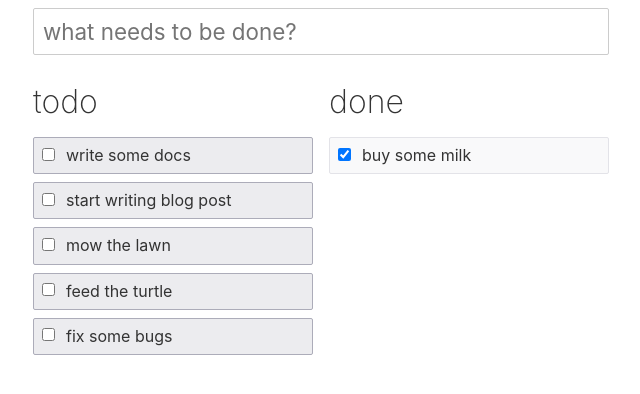
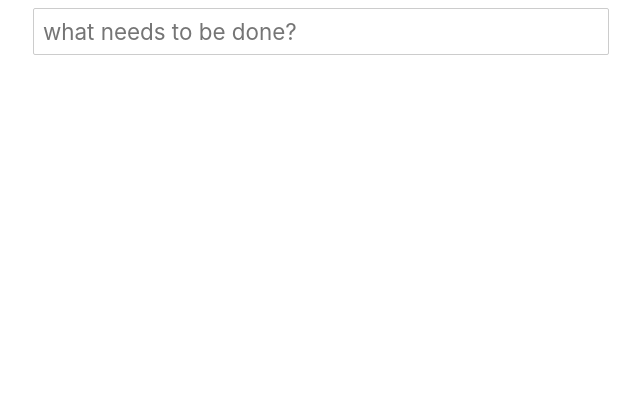
Before and after one commit to xec/electron-todo, a Svelte app: page / in a window 1280 px wide. Shown: the top 394 px of the page, without its empty margins (319-959 px from the left). Built offline with nearby package versions, Linux system fonts and the light colour scheme.

Commit message:
persist data in localStorage for now

```diff
--- a/public/global.css
+++ b/public/global.css
@@ -5,6 +5,7 @@ html, body {
 }
 
 body {
+	background-color: white;
 	color: #333;
 	margin: 0;
 	padding: 8px;
--- a/src/Todo.svelte
+++ b/src/Todo.svelte
@@ -21,15 +21,13 @@
   });
 
   let uid = 1;
-
-  let todos = [
-    { id: uid++, done: false, description: "write some docs" },
-    { id: uid++, done: false, description: "start writing blog post" },
-    { id: uid++, done: true, description: "buy some milk" },
-    { id: uid++, done: false, description: "mow the lawn" },
-    { id: uid++, done: false, description: "feed the turtle" },
-    { id: uid++, done: false, description: "fix some bugs" }
-  ];
+  let todos = [];
+  // fetch state from localStorage (if any)
+  if (localStorage.todos) {
+    todos = JSON.parse(localStorage.todos);
+    uid = todos.reduce((p, c) => (c.id > p ? c.id : p), 0) + 1;
+    console.log(todos, uid);
+  }
 
   function add(input) {
     const todo = {
@@ -50,6 +48,10 @@
     todo.done = done;
     remove(todo);
     todos = todos.concat(todo);
+  }
+
+  $: {
+    localStorage.todos = JSON.stringify(todos);
   }
 </script>
 
@@ -123,7 +125,7 @@
   <input
     placeholder="what needs to be done?"
     on:keydown={e => e.which === 13 && add(e.target)} />
-
+  {#if todos.length}
     <div class="left">
       <h2>todo</h2>
       {#each todos.filter(t => !t.done) as todo (todo.id)}
@@ -134,7 +136,6 @@
         </label>
       {/each}
     </div>
-
     <div class="right">
       <h2>done</h2>
       {#each todos.filter(t => t.done) as todo (todo.id)}
@@ -148,4 +149,5 @@
         </label>
       {/each}
     </div>
+  {/if}
 </div>
--- a/src/electron.js
+++ b/src/electron.js
@@ -11,6 +11,7 @@ function createWindow() {
     width: 900,
     height: 680
   });
+  mainWindow.removeMenu();
 
   let watcher;
   if (process.env.NODE_ENV === "development") {
```
Lines whose indentation alone changed are shown as unchanged.
